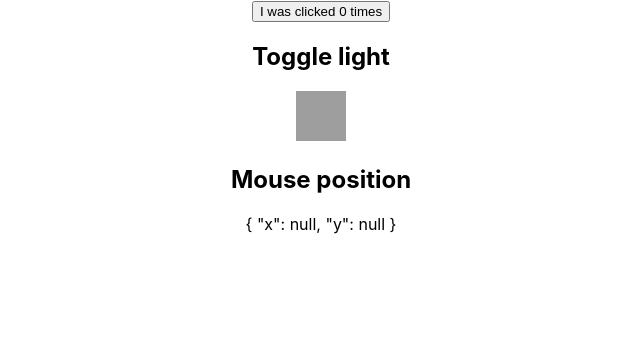
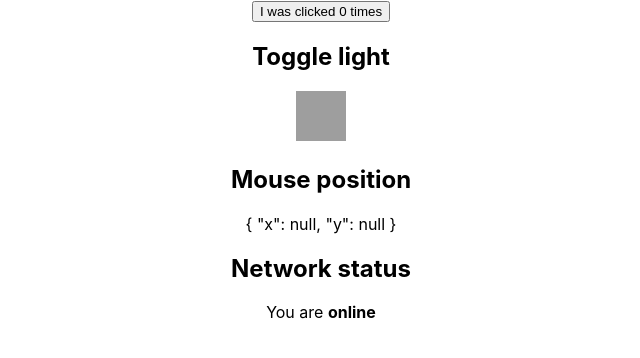
Before and after one commit to sagasu/reed, a React (Create React App) app in the folder reed/: page / in a window 1280 px wide. Shown: the top 358 px of the page, without its empty margins (319-959 px from the left). Built offline with nearby package versions, Linux system fonts and the light colour scheme; grey boxes are pictures that could not be loaded.

Commit message:
adding check for offline, online

```diff
--- a/reed/src/App.js
+++ b/reed/src/App.js
@@ -7,6 +7,7 @@
   const [isOn, setIsOn] = useState(false);
   const [mousePosition, setMousePosition] = useState({x: null, y: null});
 
+  const [status, setStatus] = useState(navigator.onLine);
   const incrementCount = () => {
     setCount(prevCount => prevCount + 1);
   }
@@ -18,11 +19,23 @@
   useEffect(() => {
     document.title = `You have clicked ${count} times`;
     window.addEventListener('mousemove', handleMouseMove);
+    window.addEventListener('online', handleOnline);
+    window.addEventListener('offline', handleOffline);
 
     return () => {
-      window.removeEventListener('mousemove', handleMouseMove)
+      window.removeEventListener('mousemove', handleMouseMove);
+      window.removeEventListener('online', handleOnline);
+      window.removeEventListener('offline', handleOffline);
     }
   })
+
+  const handleOnline = () => {
+    setStatus(true);
+  }
+
+  const handleOffline = () => {
+    setStatus(false);
+  }
 
   const handleMouseMove = (event) => {
     setMousePosition({
@@ -54,6 +67,9 @@
         <h2>Mouse position</h2>
         {JSON.stringify(mousePosition, null, 2)}
         <br/>
+
+        <h2>Network status</h2>
+        <p>You are <strong>{status ? "online" : "offline"}</strong></p>
       </>
     </div>
   );
```
